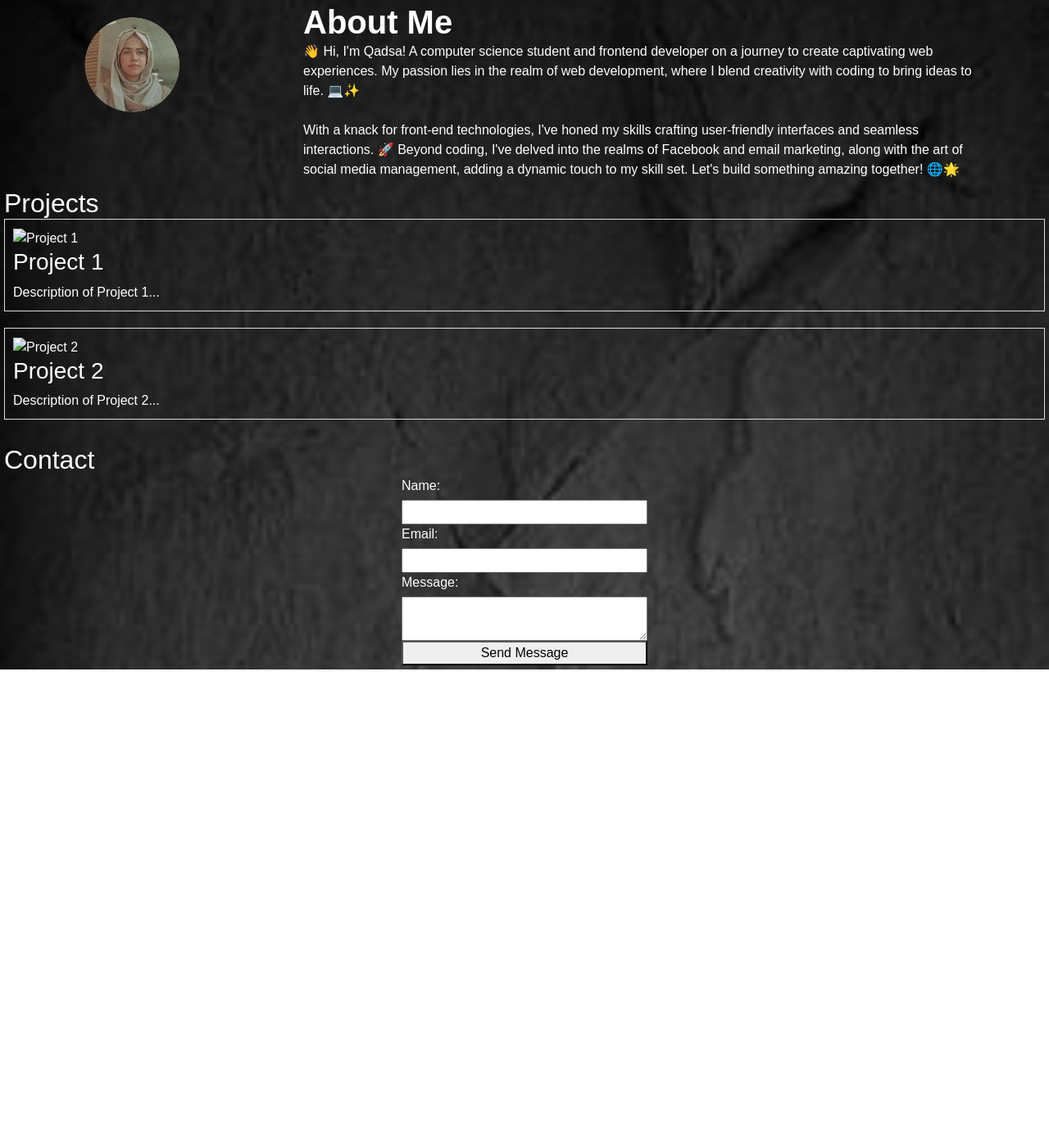
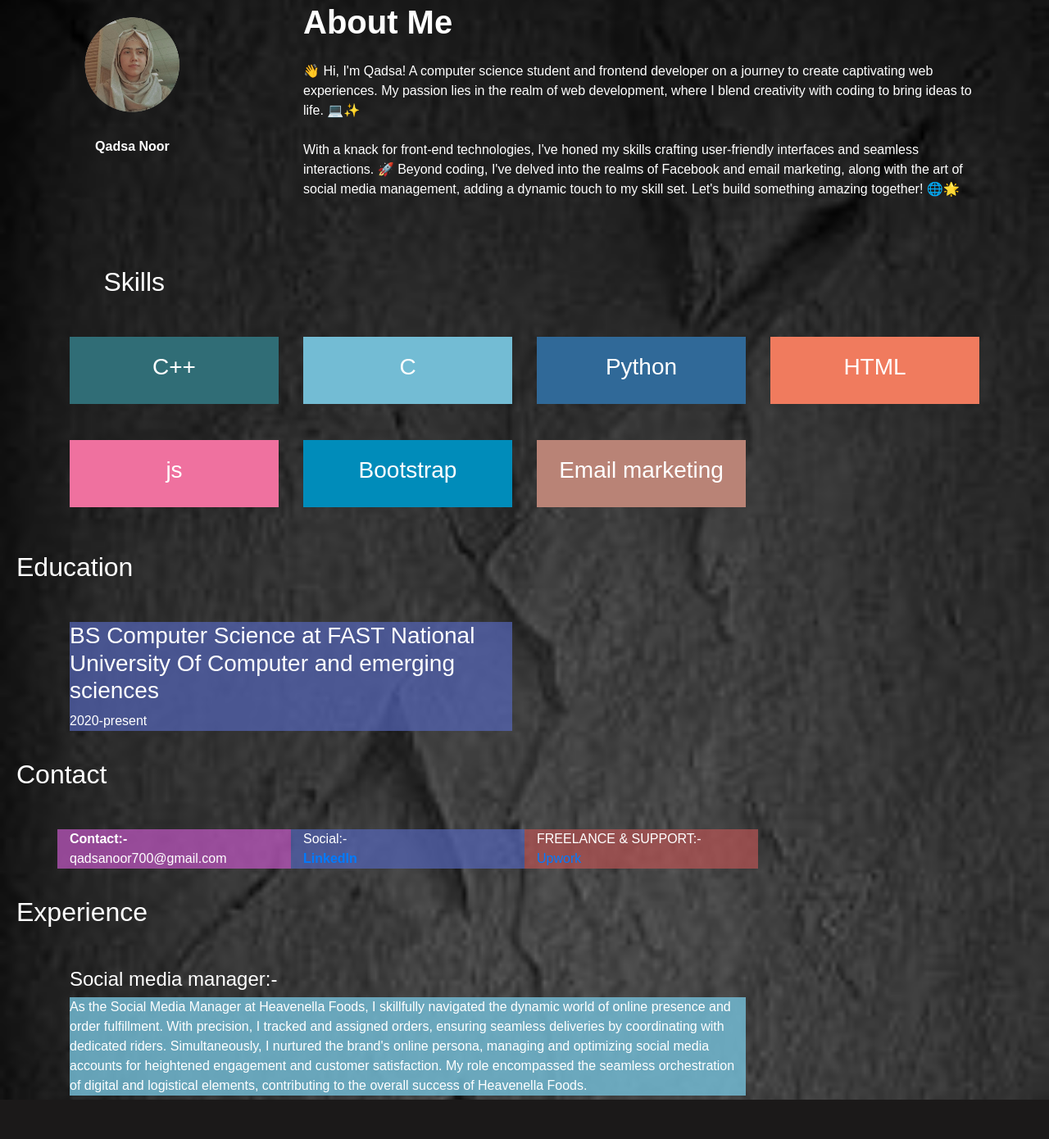
Before and after one commit to qadsa123/Portfolio, a plain HTML site: page index.html in a window 1280 px wide. Shown: the part 62-1452 px from the top of the page at 82% size. Before the commit the page ends 879 px from the top, so only its background shows below. Drawn offline with nearby package versions, Linux system fonts and the light colour scheme.

Commit message:
Update index.html

```diff
--- a/index.html
+++ b/index.html
@@ -11,11 +11,13 @@
 <body style="background-image: url('images/bkg.jpg'); background-size: cover;">
 
     <nav>
-        <div class="col-md-3">
+        <div class="col-md-6">
         <ul>
             <li><a href="#about">About</a></li>
-            <li><a href="#projects">Projects</a></li>
+            <li><a href="#skills">Skills</a></li>
+            <li><a href="#Eduction">Education</a></li>
             <li><a href="#contact">Contact</a></li>
+            <li><a href="#experience">Experience</a></li>
         </ul></div>
     </nav>
 
@@ -26,12 +28,12 @@
             <div class="row">
                 <div class="col-md-3">
                     <img src="images/pic.png" alt="Profile Picture" class="profile-image">
-
+                    <p class="profile-name" style="text-align: left;">&nbsp; &nbsp; &nbsp; &nbsp;Qadsa Noor</p>
                 </div>
                 <div class="col-md-9">
                     <h1><b>About Me</b></h1>
 
-                    <p>
+                    <p><br>
                         👋 Hi, I'm Qadsa! A computer science student and frontend developer on a journey to create captivating web experiences.
                         My passion lies in the realm of web development, where I blend creativity with coding to bring ideas to life. 💻✨<br><br>
 
@@ -43,40 +45,147 @@
             </div>
         </div>
     </section>
+    <br>
+    <br>
+
+    <section id="skills">
+        <div class="col-md-3">
+            <br>
+        <h2 style="text-align:center ">Skills</h2>
+        <br>
+        <br>
+    </div>
+        <div class="container">
+            <div class="row">
+
+                <div class="col-md-3">
+                    <div class="skill-card cplusplus">
+                        <h3>C++</h3>
+                    </div>
+                </div>
 
 
-    <section id="projects">
-        <h2>Projects</h2>
-        <div class="project-card">
-            <img src="project1.jpg" alt="Project 1">
-            <h3>Project 1</h3>
-            <p>Description of Project 1...</p>
+                <div class="col-md-3">
+                    <div class="skill-card c">
+                        <h3>C</h3>
+                    </div>
+                </div>
+
+
+                <div class="col-md-3">
+                    <div class="skill-card python">
+                        <h3>Python</h3>
+                    </div>
+                </div>
+
+
+                <div class="col-md-3">
+                    <div class="skill-card html">
+                        <h3>HTML</h3>
+                    </div>
+                </div>
+            </div>
+            <br>
+            <div class="row">
+
+                <div class="col-md-3">
+                    <div class="skill-card JS">
+                        <h3>js</h3>
+                    </div>
+                </div>
+
+
+                <div class="col-md-3">
+                    <div class="skill-card BS">
+                        <h3>Bootstrap</h3>
+                    </div>
+                </div>
+
+
+                <div class="col-md-3">
+                    <div class="skill-card EM">
+                        <h3>Email marketing </h3>
+                    </div>
+                </div>
+
+
+
+            </div>
         </div>
+    </section>
+    <section id="Eduction">
+        <div class="col-md-3">
+            <br>
+        <h2 >Education</h2>
+        <br>
+        <br>
+    </div>
+        <div class="container">
+            <div class="row">
 
-        <div class="project-card">
-            <img src="project2.jpg" alt="Project 2">
-            <h3>Project 2</h3>
-            <p>Description of Project 2...</p>
+                <div class="col-md-6">
+                    <div class="uni", style="background-color: #5465b7b7">
+                        <h3>BS Computer Science at FAST National University Of Computer and emerging sciences</h3>
+                       2020-present
+                    </div>
+                </div>
+
+
+
+
+
+
+
+
+            </div>
         </div>
-        <!-- Add more project cards as needed -->
     </section>
+    <section id="Contact">
+    <div class="col-md-3">
+        <br>
+    <h2 >Contact</h2>
+    <br>
+    <br>
+</div>
+<div class="container" >
+            <div class="row">
+                <div class="col-md-3" style=" background-color: #c157c3b7">
+                 <b>  Contact:-</b><br>
+               <a href="https://www.gmail.com/ " style="color: white">  qadsanoor700@gmail.com  </a>
+            </div>
+            <div class="col-md-3" style=" background-color:#5465b7b7">
+Social:-<br>
+                <b >   <a href="https://www.linkedin.com/in/qadsa-noor-93128817b/ "  >LinkedIn</a></b><br>
 
-    <section id="contact">
-        <h2>Contact</h2>
-        <form>
-            <label for="name">Name:</label>
-            <input type="text" id="name" name="name" required>
+           </div>
+           <div class="col-md-3" style=" background-color: #b75454b7"> FREELANCE & SUPPORT:-<br>
+            <a href="https://www.upwork.com/freelancers/~0103ba9f4b54d49590">Upwork</a>
 
-            <label for="email">Email:</label>
-            <input type="email" id="email" name="email" required>
+            </div></div>
 
-            <label for="message">Message:</label>
-            <textarea id="message" name="message" required></textarea>
+       </div>
+    </section>
+    <section id="experience">
+        <div class="col-md-3">
+            <br>
+        <h2>Experience</h2>
+        <br>
+</div>
+        <br>
+        <div class="container">
+            <div class="row">
+                <div class="col-md-9">
+                    <b> <h4> Social media manager:-</h4></b>
+               <p style="background-color: #73bcd4d6">     As the Social Media Manager at Heavenella Foods, I skillfully navigated the dynamic world of online presence and order fulfillment. With precision, I tracked and assigned orders, ensuring seamless deliveries by coordinating with dedicated
+                    riders. Simultaneously, I nurtured the brand's online persona, managing and optimizing social media accounts for heightened engagement and customer satisfaction. My role encompassed the seamless orchestration of digital and
+ logistical elements, contributing to the overall success of Heavenella Foods. </p> </div>
+                </div></div>
 
-            <button type="submit">Send Message</button>
-        </form>
-    </section>
+    </div></section>
+    <footer><br><br>
+        </p>
 
+    </footer>
     <script src="script.js"></script>
 </body>
 </html>
```
